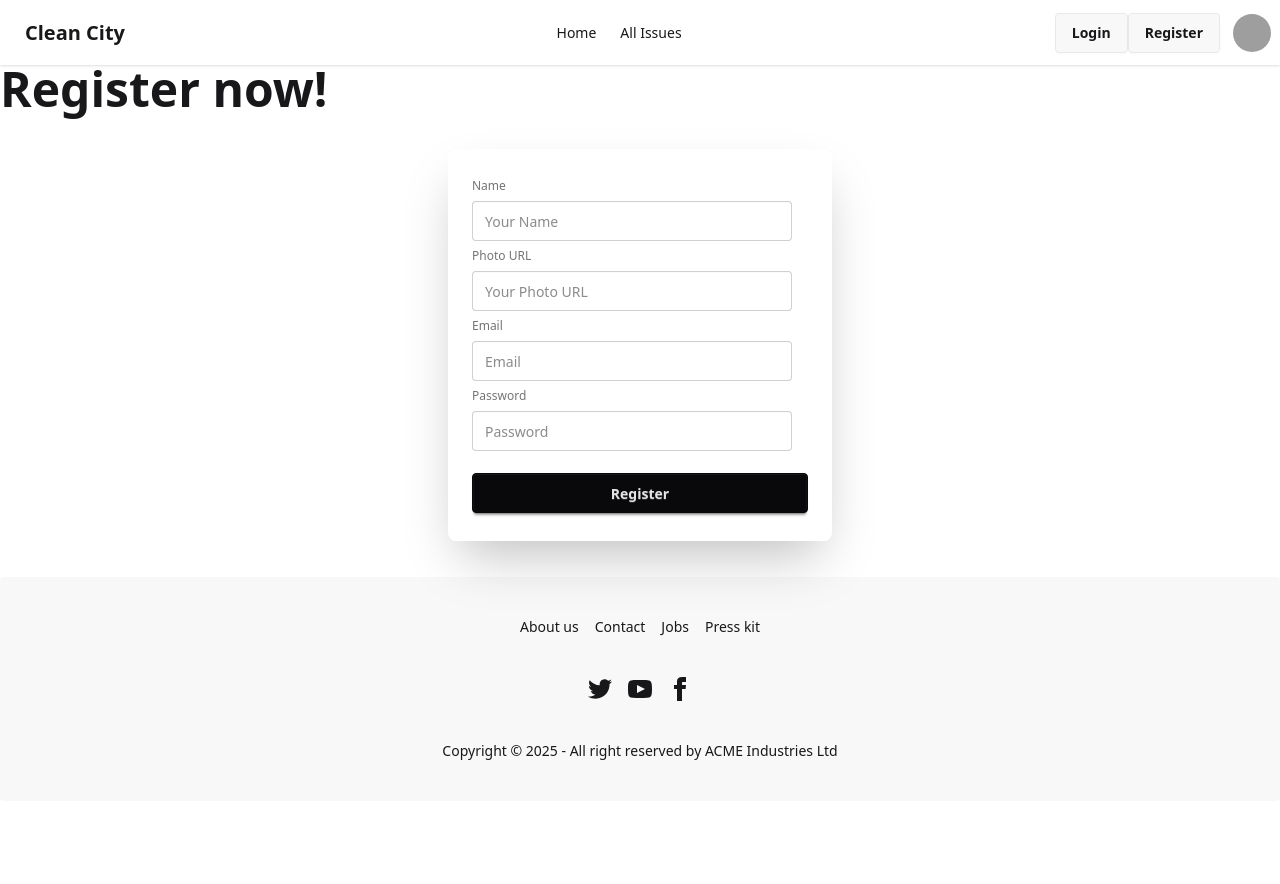
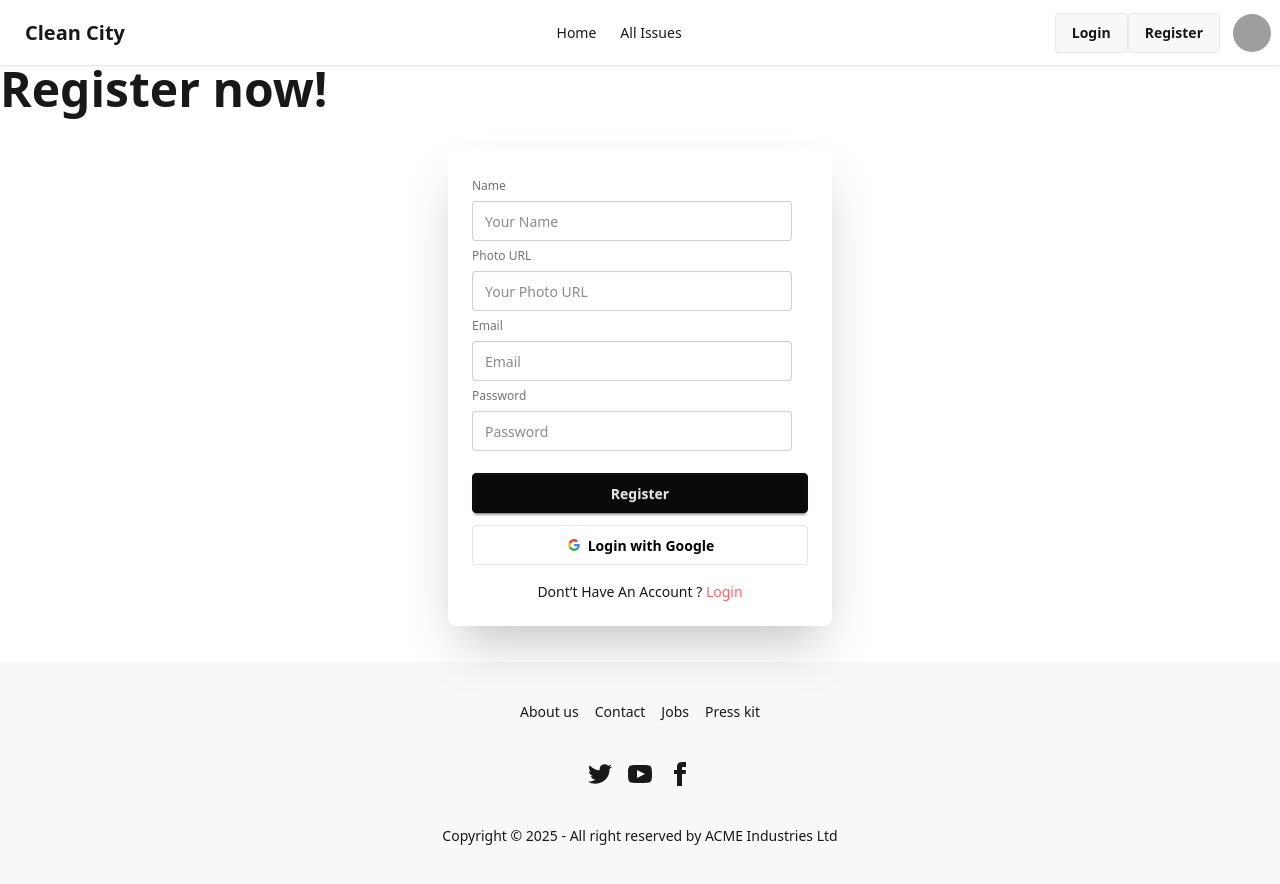
Before and after one commit to ashqrRhmn101/cleanCity-client, a React (Vite) app: page /register in a window 1280 px wide. Before the commit the page ends 801 px from the top, so only its background shows below. Built offline with nearby package versions, Linux system fonts and the light colour scheme; no server answers; grey boxes are pictures that could not be loaded.

Commit message:
create and implement PrivateRoute for protected components

```diff
--- a/package.json
+++ b/package.json
@@ -15,6 +15,7 @@
     "react": "^19.1.1",
     "react-dom": "^19.1.1",
     "react-router": "^7.9.5",
+    "react-spinners": "^0.17.0",
     "tailwindcss": "^4.1.17"
   },
   "devDependencies": {
--- /dev/null
+++ b/src/Pages/Loading.jsx
@@ -0,0 +1,12 @@
+import React from 'react';
+import { RingLoader } from 'react-spinners';
+
+const Loading = () => {
+    return (
+        <div>
+            <RingLoader />
+        </div>
+    );
+};
+
+export default Loading;
--- a/src/Pages/Login/Login.jsx
+++ b/src/Pages/Login/Login.jsx
@@ -1,10 +1,11 @@
 import React, { use, useState } from "react";
 import { AuthContext } from "../../Provider/AuthProvider";
-import { Link, useNavigate } from "react-router";
+import { Link, useLocation, useNavigate } from "react-router";
 
 const Login = () => {
   const { signInUser, googleSignin } = use(AuthContext);
   const navigate = useNavigate();
+  const location = useLocation();
   const [error, setError] = useState();
 
   const handleSignIn = (e) => {
--- a/src/Pages/Login/Register.jsx
+++ b/src/Pages/Login/Register.jsx
@@ -1,11 +1,14 @@
-import React, { use } from "react";
+import React, { use, useState } from "react";
 import { AuthContext } from "../../Provider/AuthProvider";
-import { useNavigate } from "react-router";
+import { Link, useLocation, useNavigate } from "react-router";
 
 const Register = () => {
-  const { setUser, createUser, userPhotoURL } = use(AuthContext);
+  const { setUser, createUser, userPhotoURL, googleSignin } = use(AuthContext);
   const navigate = useNavigate();
+  const location = useLocation();
+  const [error, setError] = useState("");
 
+  // CREATE uSER
   const handleRegister = (e) => {
     e.preventDefault();
     const name = e.target.name.value;
@@ -13,21 +16,40 @@ const Register = () => {
     const email = e.target.email.value;
     const password = e.target.password.value;
 
-    console.log(name, image, email, password);
+    // console.log(name, image, email, password);
 
     createUser(email, password)
       .then((result) => {
         userPhotoURL({ displayName: name, photoURL: image })
           .then(() => {
             setUser({ ...result.user, displayName: name, photoURL: image });
-            navigate("/");
+            navigate(`${location.state ? location.state : "/"}`);
+            // navigate("/");
           })
           .catch((error) => {
-            console.log(error.message);
+            // console.log(error.message);
+            setError(error.message);
           });
       })
       .catch((error) => {
-        console.log(error.message);
+        // console.log(error.message);
+        setError(error.message);
+      });
+  };
+
+  // Google with SignIn
+  const handleGoogleSignIn = () => {
+    googleSignin()
+      .then((result) => {
+        console.log(result.user);
+        // toast.success("Registration Successful!");
+        setTimeout(
+          () => navigate(`${location.state ? location.state : "/"}`),
+          1500
+        );
+      })
+      .catch((error) => {
+        setError(error.message);
       });
   };
 
@@ -68,6 +90,49 @@ const Register = () => {
 
             <button className="btn btn-neutral mt-4">Register</button>
           </fieldset>
+
+          {error && <p className="text-red-500">{error}</p>}
+
+          <div>
+            {/* Google */}
+            <button
+              onClick={handleGoogleSignIn}
+              className="btn bg-white text-black border-[#e5e5e5] w-full"
+            >
+              <svg
+                aria-label="Google logo"
+                width="16"
+                height="16"
+                xmlns="http://www.w3.org/2000/svg"
+                viewBox="0 0 512 512"
+              >
+                <g>
+                  <path d="m0 0H512V512H0" fill="#fff"></path>
+                  <path
+                    fill="#34a853"
+                    d="M153 292c30 82 118 95 171 60h62v48A192 192 0 0190 341"
+                  ></path>
+                  <path
+                    fill="#4285f4"
+                    d="m386 400a140 175 0 0053-179H260v74h102q-7 37-38 57"
+                  ></path>
+                  <path
+                    fill="#fbbc02"
+                    d="m90 341a208 200 0 010-171l63 49q-12 37 0 73"
+                  ></path>
+                  <path
+                    fill="#ea4335"
+                    d="m153 219c22-69 116-109 179-50l55-54c-78-75-230-72-297 55"
+                  ></path>
+                </g>
+              </svg>
+              Login with Google
+            </button>
+          </div>
+
+          <Link className="text-center pt-2" to="/login">
+            Dont’t Have An Account ? <span className="text-red-400">Login</span>
+          </Link>
         </form>
       </div>
     </div>
--- a/src/Provider/AuthProvider.jsx
+++ b/src/Provider/AuthProvider.jsx
@@ -19,37 +19,43 @@ export const AuthContext = createContext();
 
 const AuthProvider = ({ children }) => {
   const [user, setUser] = useState(null);
-//   console.log(user);
+  //   console.log(user);
+  const [loading, setLoading] = useState(true);
 
   //create User
   const createUser = (email, password) => {
+    setLoading(true);
     return createUserWithEmailAndPassword(auth, email, password);
   };
 
   // SignIn user
   const signInUser = (email, password) => {
+    setLoading(true);
     return signInWithEmailAndPassword(auth, email, password);
   };
 
   // LogOut User
-  const logOutUser = () =>{
+  const logOutUser = () => {
+    setLoading(true);
     return signOut(auth);
-  }
+  };
 
   // signin with Google
-  const googleSignin = () =>{
-    return signInWithPopup(auth,provider);
-  }
+  const googleSignin = () => {
+    setLoading(true);
+    return signInWithPopup(auth, provider);
+  };
 
   // user Photo URL
-  const userPhotoURL = (photoData) =>{
-    return updateProfile(auth.currentUser, photoData)
-  }
+  const userPhotoURL = (photoData) => {
+    return updateProfile(auth.currentUser, photoData);
+  };
 
   // onAuthStateChanged
   useEffect(() => {
     const unsubscribe = onAuthStateChanged(auth, (currentUser) => {
       setUser(currentUser);
+      setLoading(false);
     });
     return () => {
       unsubscribe();
@@ -64,6 +70,7 @@ const AuthProvider = ({ children }) => {
     logOutUser,
     userPhotoURL,
     googleSignin,
+    loading,
   };
   return (
     <div>
--- /dev/null
+++ b/src/Provider/PrivateRouter.jsx
@@ -0,0 +1,24 @@
+import React, { Children, use } from "react";
+import { Navigate, useLocation } from "react-router";
+import { AuthContext } from "./AuthProvider";
+import Loading from "../Pages/Loading";
+
+const PrivateRouter = ({ children }) => {
+  const { user, loading } = use(AuthContext);
+  const location = useLocation();
+
+  if (loading) {
+    return <Loading />;
+  }
+  if (user) {
+    return children;
+  }
+
+  return (
+    <div>
+      <Navigate state={location.pathname} to="/login"></Navigate>
+    </div>
+  );
+};
+
+export default PrivateRouter;
--- a/src/Router/Router.jsx
+++ b/src/Router/Router.jsx
@@ -8,6 +8,7 @@ import Register from "../Pages/Login/Register";
 import AddIssues from "../Pages/Issues/AddIssues";
 import MyIssues from "../Pages/Issues/MyIssues";
 import MyContribution from "../Pages/Issues/MyContribution";
+import PrivateRouter from "../Provider/PrivateRouter";
 
 const router = createBrowserRouter([
   {
@@ -24,15 +25,27 @@ const router = createBrowserRouter([
       },
       {
         path: "/addIssues",
-        element: <AddIssues />,
+        element: (
+          <PrivateRouter>
+            <AddIssues />
+          </PrivateRouter>
+        ),
       },
       {
         path: "/myIssues",
-        element: <MyIssues />,
+        element: (
+          <PrivateRouter>
+            <MyIssues />
+          </PrivateRouter>
+        ),
       },
       {
         path: "/myContribution",
-        element: <MyContribution />,
+        element: (
+          <PrivateRouter>
+            <MyContribution />
+          </PrivateRouter>
+        ),
       },
       {
         path: "/login",
```
Also changed, not shown: 1 other file (tests, documents, lock files or other folders).
